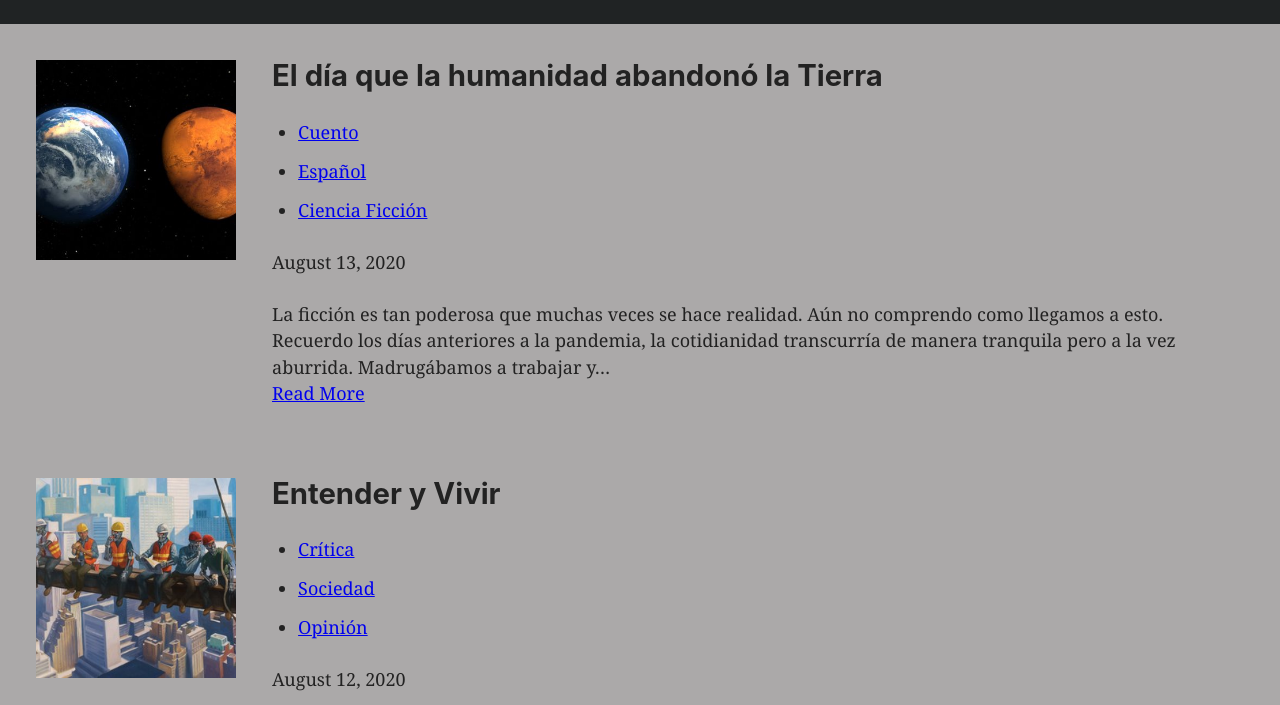
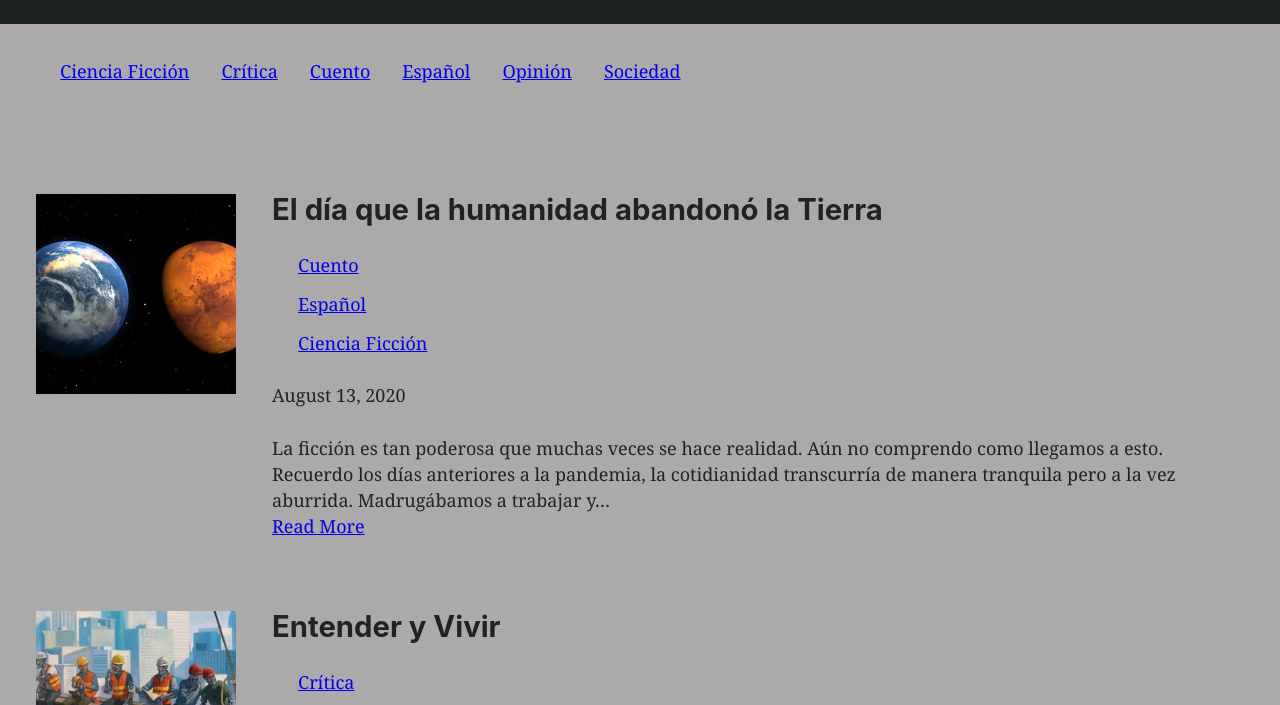
Before and after one commit to Fabian0007/My-Site, a Gatsby site: page /blog in a window 1280 px wide. Shown: the part 80-785 px from the top of the page. Built offline with nearby package versions, Linux system fonts and the light colour scheme; Gatsby itself is replaced by a stand-in of ours.

Commit message:
The tags were added to blog page

```diff
--- a/src/pages/blog.tsx
+++ b/src/pages/blog.tsx
@@ -8,6 +8,7 @@ import Img from 'gatsby-image';
 
 const BlogPage = ({ data }) => {
     const posts = data.posts.edges;
+    const tags = data.tags.group;
     return (
       <Layout>
         <SEO
@@ -16,6 +17,16 @@ const BlogPage = ({ data }) => {
           description="Fabian Andres Cano Blog"
         />
         <div className="post-list">
+          <div className="post-list__item">
+            <ul style={{ listStyleType: 'none' }}>
+            {tags.map(tag => (
+                <li style={{ float: 'left', padding: 16 }} key={tag.fieldValue + `tag`}>
+                <Link to={`/tags/${kebabCase(tag.fieldValue)}/`}>{tag.fieldValue}</Link>
+              </li>
+            ))
+            }
+            </ul>
+          </div>
           {posts.map(post => (
             <div key={post.node.id} className="post-list__item">
               <div className="post-list__thumbnail">
@@ -29,7 +40,7 @@ const BlogPage = ({ data }) => {
                 <h2>{post.node.frontmatter.title}</h2>
                 {post.node.frontmatter.tags ? (
                 <div className="tags-container">
-                  <ul className="taglist">
+                  <ul className="taglist" style={{ listStyleType: 'none' }}>
                     {post.node.frontmatter.tags.map(tag => (
                       <li key={tag + `tag`}>
                         <Link to={`/tags/${kebabCase(tag)}/`}>{tag}</Link>
```
